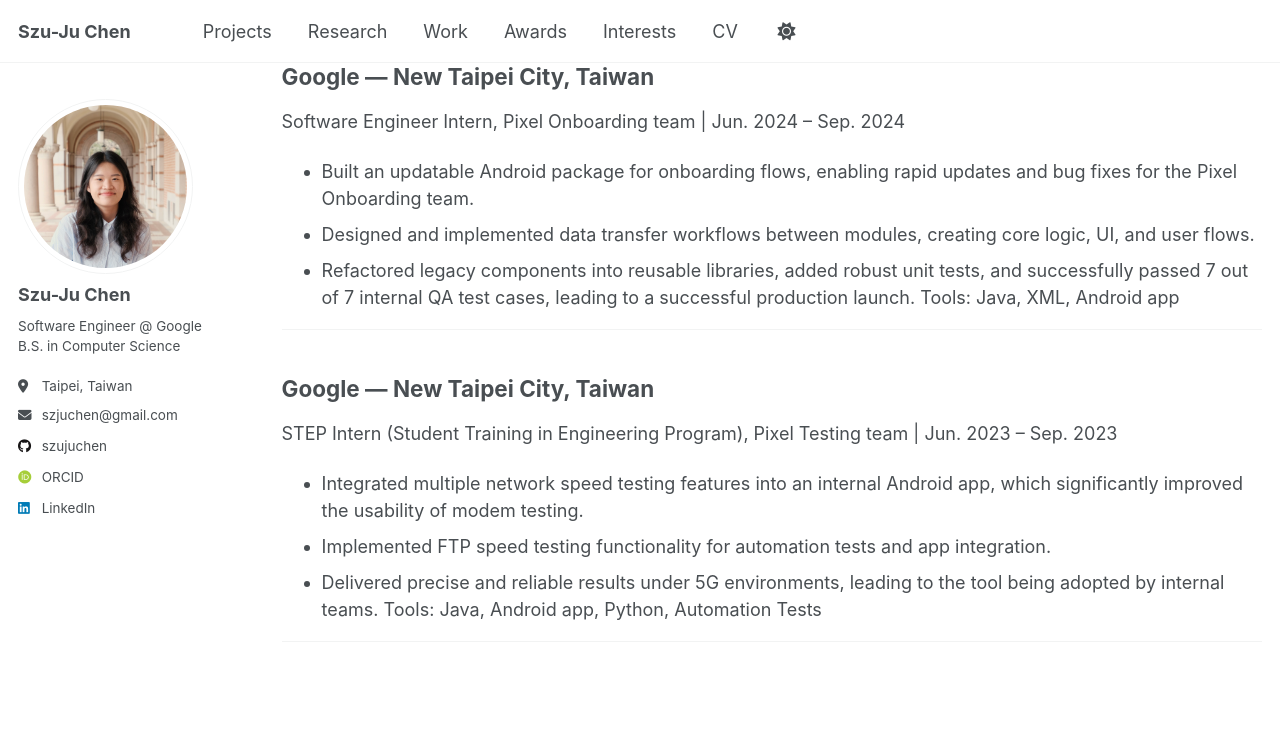
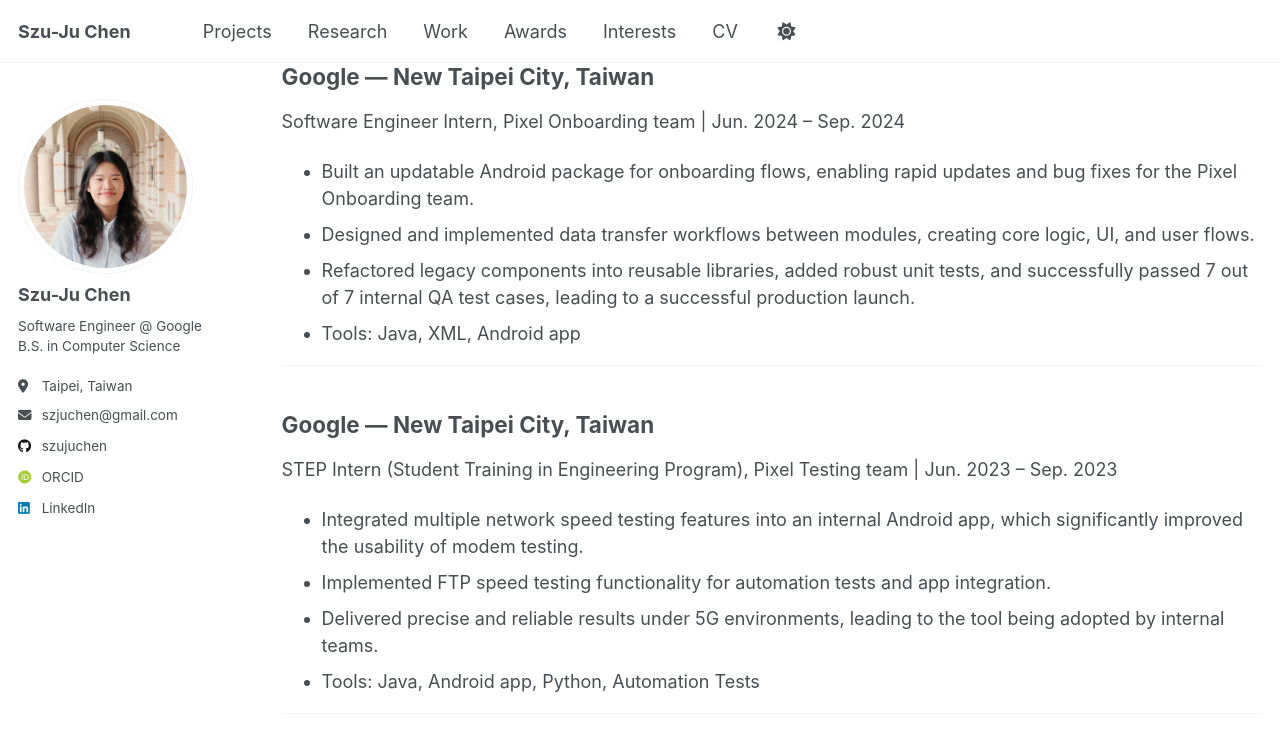
Before and after one commit to szujuchen/szujuchen.github.io, a Jekyll site: the page built from _pages/work.md, in a window 1280 px wide and 900 px high, scrolled down 763 px. Shown: the top 753 px of the window. Built offline with Jekyll 4.4.1, drawn with Linux system fonts in a browser that asks for light colours; some web fonts are replaced; a script that is not in the unit is left out.

Commit message:
fix errors in work page

```diff
--- a/_pages/work.md
+++ b/_pages/work.md
@@ -33,7 +32,7 @@ Software Engineer Intern, Pixel Onboarding team | Jun. 2024 – Sep. 2024
 - Built an updatable Android package for onboarding flows, enabling rapid updates and bug fixes for the Pixel Onboarding team.
 - Designed and implemented data transfer workflows between modules, creating core logic, UI, and user flows.
 - Refactored legacy components into reusable libraries, added robust unit tests, and successfully passed 7 out of 7 internal QA test cases, leading to a successful production launch.
-Tools: Java, XML, Android app
+- Tools: Java, XML, Android app
 
 ---
 
@@ -43,6 +42,6 @@ STEP Intern (Student Training in Engineering Program), Pixel Testing team | Jun.
 - Integrated multiple network speed testing features into an internal Android app, which significantly improved the usability of modem testing.
 - Implemented FTP speed testing functionality for automation tests and app integration.
 - Delivered precise and reliable results under 5G environments, leading to the tool being adopted by internal teams.
-Tools: Java, Android app, Python, Automation Tests
+- Tools: Java, Android app, Python, Automation Tests
 
 ---
```
Also changed, not shown: other parts of _pages/work.md (+0 -1 lines), _pages/research.md (+0 -1 lines).
